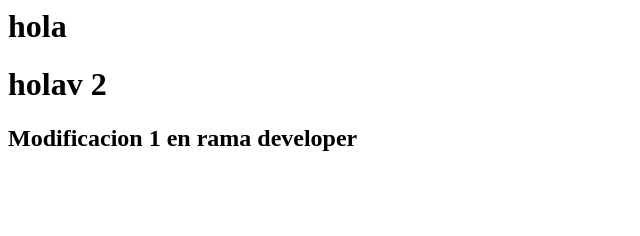
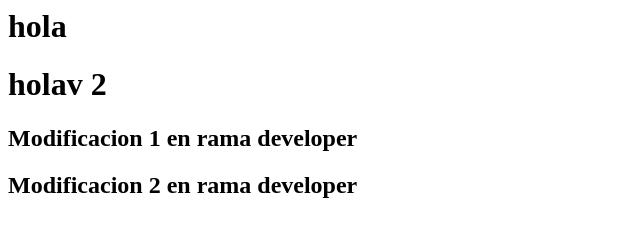
Before and after one commit to DDAN48/claseGIT, a plain HTML site: page index.html in a window 1280 px wide. Shown: the whole page, without its empty margins (0-640 px from the left). Drawn offline with Linux system fonts and the light colour scheme.

Commit message:
commit 2 rama developer

```diff
--- a/index.html
+++ b/index.html
@@ -4,4 +4,5 @@
 <h1>holav 2<h1/>
 
 
-<h2>Modificacion 1 en rama developer<h3/>
+<h2>Modificacion 1 en rama developer<h3/ >
+<h2>Modificacion 2 en rama developer<h3/>
```
